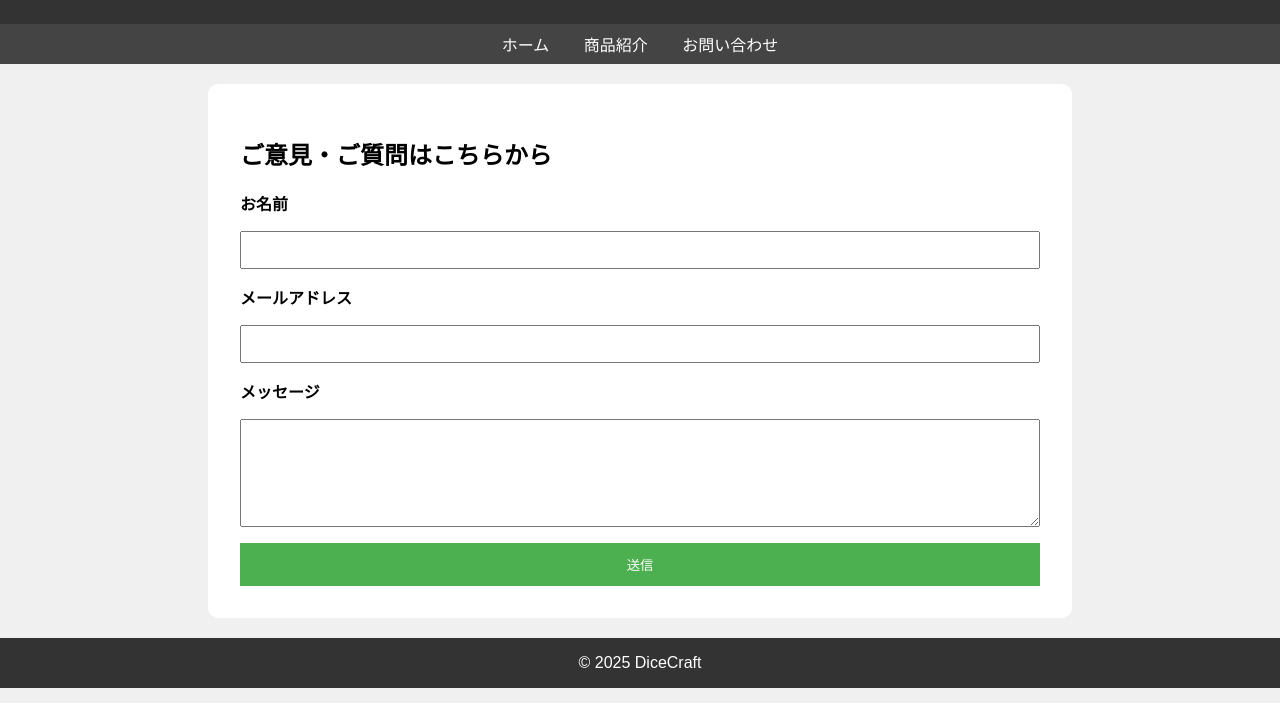
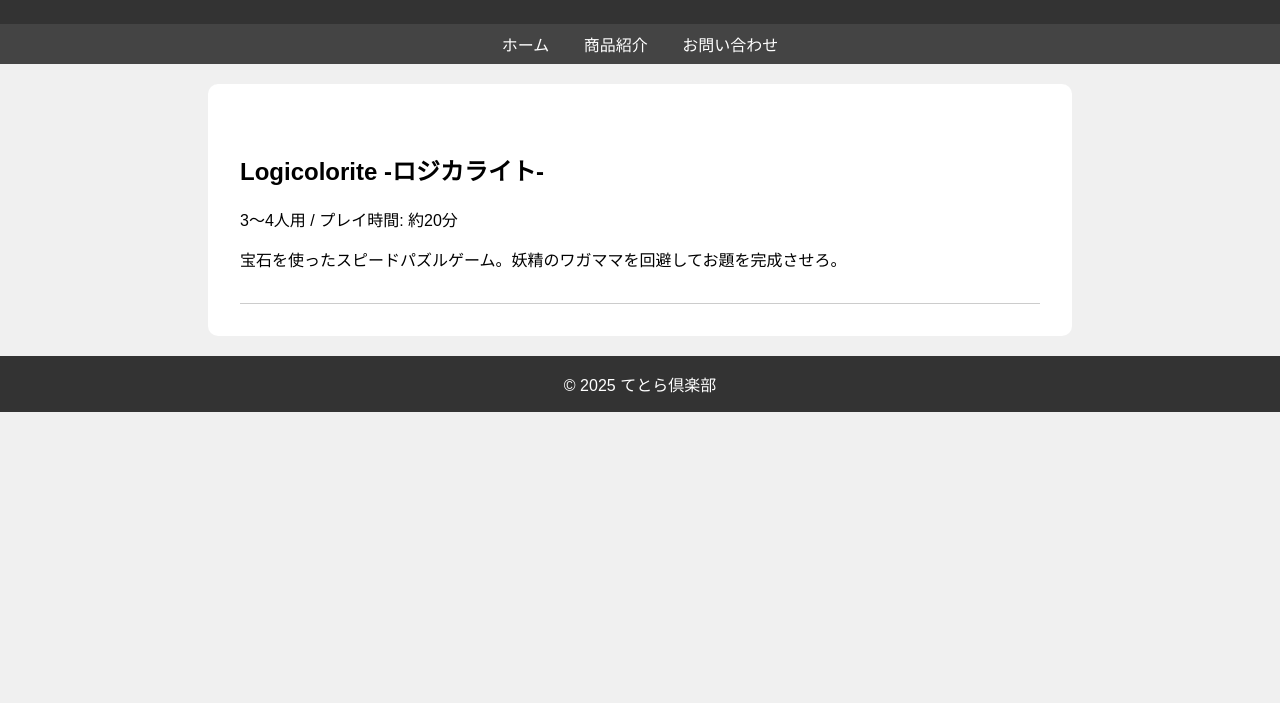
Before and after one commit to tetraclub/tetraclub-homepage, a plain HTML site: page contact.htm in a window 1280 px wide. Shown: the part 97-800 px from the top of the page. Drawn offline with Linux system fonts and the light colour scheme.

Commit message:
Update contact.htm

```diff
--- a/contact.htm
+++ b/contact.htm
@@ -2,24 +2,21 @@
 <html lang="ja">
 <head>
   <meta charset="UTF-8" />
-  <title>DiceCraft - お問い合わせ</title>
+  <title>てとら倶楽部 - 商品紹介</title>
   <style>
     body { font-family: sans-serif; margin: 0; background: #f0f0f0; }
     header, footer { background: #333; color: white; text-align: center; padding: 1rem; }
     nav { background: #444; text-align: center; padding: 0.5rem; }
     nav a { color: white; margin: 0 15px; text-decoration: none; }
     main { padding: 2rem; background: white; max-width: 800px; margin: 20px auto; border-radius: 10px; }
-    form { display: flex; flex-direction: column; gap: 1rem; }
-    label { font-weight: bold; }
-    input, textarea { padding: 0.5rem; font-size: 1rem; }
-    button { background: #4CAF50; color: white; border: none; padding: 0.75rem; cursor: pointer; }
-    button:hover { background: #45a049; }
+    .product { border-bottom: 1px solid #ccc; padding: 1rem 0; }
+    .product img { max-width: 100%; height: auto; }
   </style>
 </head>
 <body>
 
   <header>
-    <h1>お問い合わせ</h1>
+    <h1>商品紹介</h1>
   </header>
 
   <nav>
@@ -29,23 +26,16 @@
   </nav>
 
   <main>
-    <h2>ご意見・ご質問はこちらから</h2>
-    <form action="https://formspree.io/f/yourformid" method="POST">
-      <label for="name">お名前</label>
-      <input type="text" id="name" name="name" required />
+    <div class="product">
+      <h2>Logicolorite -ロジカライト-</h2>
+      <p>3～4人用 / プレイ時間: 約20分</p>
+      <p>宝石を使ったスピードパズルゲーム。妖精のワガママを回避してお題を完成させろ。</p>
+    </div>
 
-      <label for="email">メールアドレス</label>
-      <input type="email" id="email" name="email" required />
-
-      <label for="message">メッセージ</label>
-      <textarea id="message" name="message" rows="5" required></textarea>
-
-      <button type="submit">送信</button>
-    </form>
   </main>
 
   <footer>
-    &copy; 2025 DiceCraft
+    &copy; 2025 てとら倶楽部
   </footer>
 
 </body>
```
